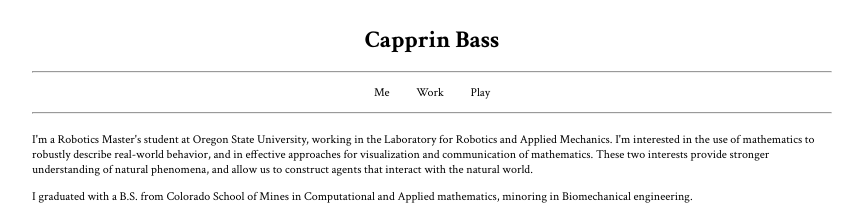
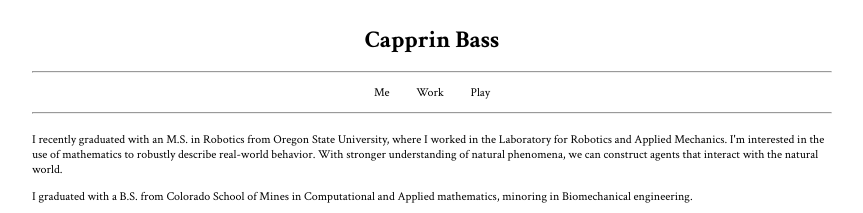
Before and after one commit to Capprin/website, a plain HTML site: page index.html in a window 1280 px wide. Shown: the top 213 px of the page, without its empty margins (208-1071 px from the left). Drawn offline with Linux system fonts and the light colour scheme.

Commit message:
Updated index with graduation

```diff
--- a/index.html
+++ b/index.html
@@ -20,13 +20,13 @@
     </div>
     <div class="content">
       <p>
-        I'm a Robotics Master's student at Oregon State University, working in
-        the <a href="http://research.engr.oregonstate.edu/lram/">Laboratory for
+        I recently graduated with an M.S. in Robotics from Oregon State
+        University, where I worked in the
+        <a href="http://research.engr.oregonstate.edu/lram/">Laboratory for
         Robotics and Applied Mechanics</a>. I'm interested in the use of
-        mathematics to robustly describe real-world behavior, and in effective
-        approaches for visualization and communication of mathematics. These
-        two interests provide stronger understanding of natural phenomena,
-        and allow us to construct agents that interact with the natural world.
+        mathematics to robustly describe real-world behavior. With stronger
+        understanding of natural phenomena, we can construct agents that
+        interact with the natural world.
       </p>
       <p>
         I graduated with a B.S. from Colorado School of Mines in Computational
```
